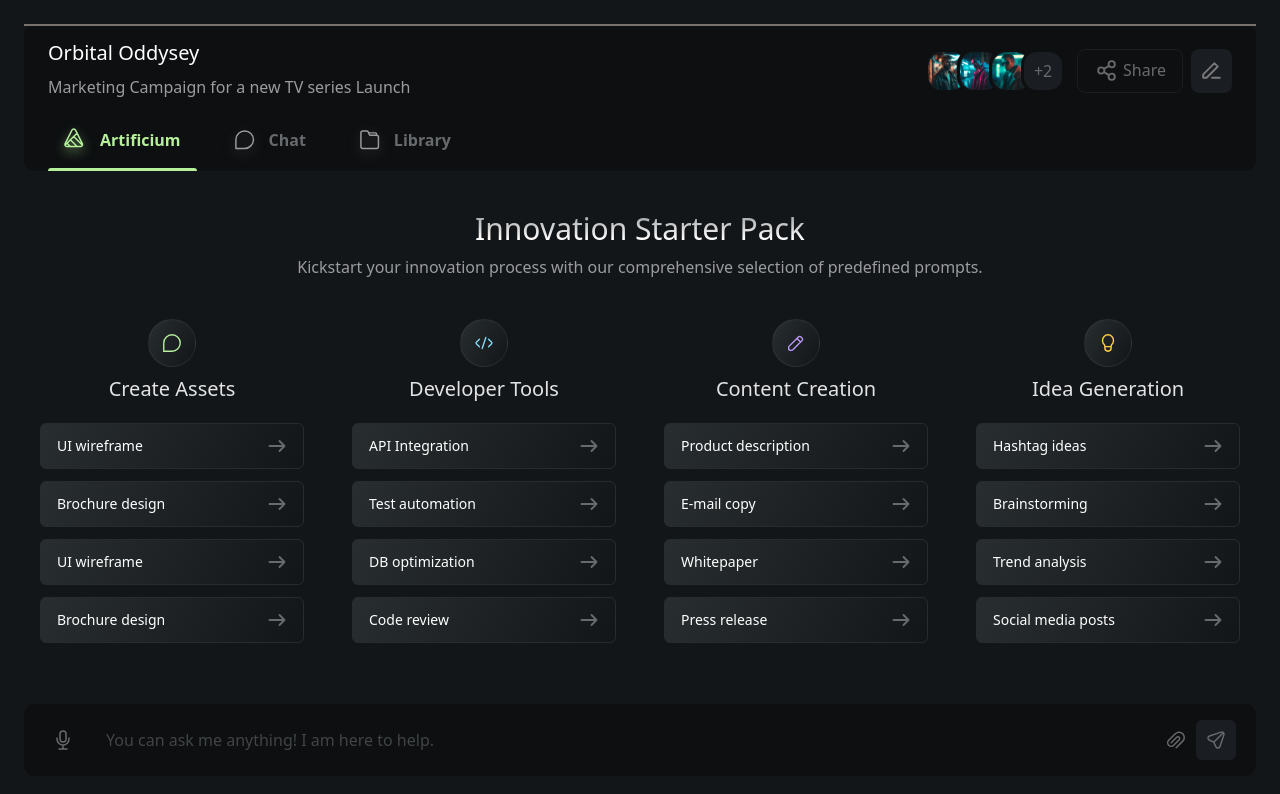
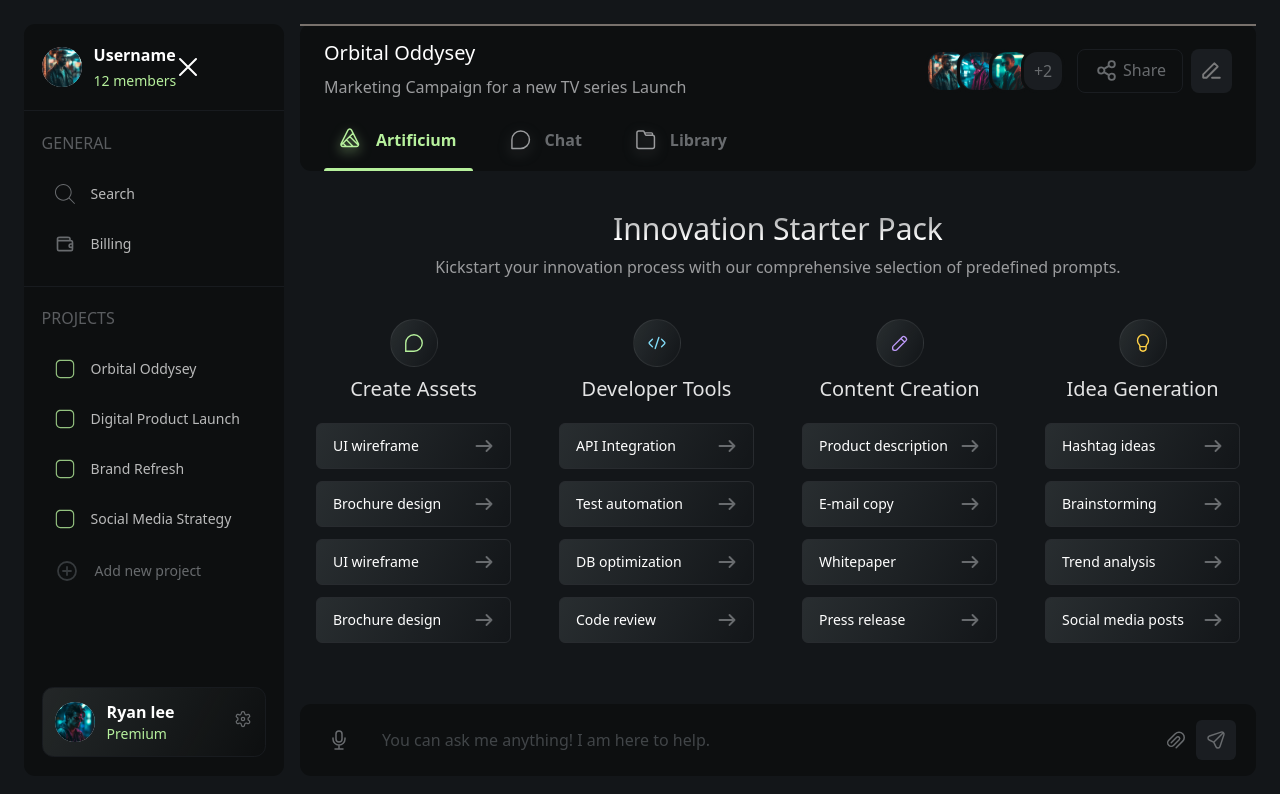
Before and after one commit to amirrezaRst/Artificium, a React (Create React App) app: page / in a window 1280 px wide. Shown: the top 794 px of the page. Built offline with nearby package versions, Linux system fonts and the light colour scheme.

Commit message:
hamburger menu completed

```diff
--- a/public/css/main.css
+++ b/public/css/main.css
@@ -97,11 +97,50 @@ h3 {
   height: 100vh;
   background-color: #131619;
 }
+/*
+.main-layout .sidebar-parent {
+  transition-delay: 1s;
+  transition-property: all;
+  transition-duration: 1s;
+  display: block;
+}
+@media screen and (max-width: 1023px) {
+  .main-layout .sidebar-parent {
+    transition: all 1s;
+    display: none;
+  }
+}
+.main-layout .sidebar-parent.active {
+  display: block;
+} */
+
 .main-layout .sidebar {
   background-color: #0d0f10;
   border-radius: 0.7rem;
-  /*! Must Edited */
-  /* min-width: 280px; */
+  transition: all 0.7s;
+}
+@media screen and (max-width: 767px) {
+  .main-layout .sidebar {
+    transform: translateX(-120%);
+  }
+}
+.main-layout .sidebar.active {
+  transform: translateX(0);
+}
+
+.main-layout .sidebar-overlay {
+  width: 100%;
+  height: 100%;
+  position: absolute;
+  top: 0;
+  right: 0;
+  z-index: -10;
+  transition: all 0.7s;
+}
+.main-layout .sidebar-overlay.active {
+  background-color: #13161992;
+  backdrop-filter: blur(3px);
+  z-index: 10;
 }
 
 .main-layout .sidebar .content {
@@ -148,6 +187,12 @@ h3 {
   }
 }
 
+@media screen and (max-width: 767px) {
+  .main-layout .sidebar .content {
+    padding: 0.9rem 0.8rem;
+  }
+}
+
 /*todo topbar */
 .topbar {
   width: 100%;
@@ -156,7 +201,7 @@ h3 {
 }
 
 .topbar .content {
-  padding: .8rem 1.5rem;
+  padding: 0.8rem 1.5rem;
   border-bottom: 1px solid #181b1f;
 }
 .topbar .content:last-of-type {
--- a/src/components/Svgs.jsx
+++ b/src/components/Svgs.jsx
@@ -234,3 +234,11 @@ export const ArrowRightSvg = () => {
         </svg>
     )
 }
+
+export const XmarkSvg = () => {
+    return (
+        <svg width="100%" height="100%" viewBox="0 0 24 24" fill="none" xmlns="http://www.w3.org/2000/svg">
+            <path d="M4 4L20 20M20 4L4 20" stroke="#ffffff" stroke-width="2" stroke-linecap="round" stroke-linejoin="round" />
+        </svg>
+    )
+}
--- a/src/components/home/index.jsx
+++ b/src/components/home/index.jsx
@@ -8,8 +8,8 @@ const Home = () => {
 
             {/* if you haven't messaged yet show introduction */}
             <div>
-                <h3 className="text-white text-center text-3xl font-medium mb-2">Innovation Starter Pack</h3>
-                <p className="text-special-gray text-center lg:mb-10 mb-6">Kickstart your innovation process with our comprehensive selection of predefined prompts.</p>
+                <h3 className="text-white text-center text-3xl font-medium mb-2 max-sm:text-2xl">Innovation Starter Pack</h3>
+                <p className="text-special-gray text-center lg:mb-10 mb-6 max-sm:text-sm">Kickstart your innovation process with our comprehensive selection of predefined prompts.</p>
 
                 <Introduction />
             </div>
--- a/src/components/home/introduction/index.jsx
+++ b/src/components/home/introduction/index.jsx
@@ -83,7 +83,7 @@ const IntroOption = [
 
 const Introduction = () => {
     return (
-        <div className="grid xl:grid-cols-4 md:grid-cols-3 sm:grid-cols-2 xl:gap-12 sm:gap-6 gap-4">
+        <div className="grid xl:grid-cols-4 md:grid-cols-3 sm:grid-cols-2 xl:gap-12 sm:gap-6 gap-8">
             {
                 IntroOption.map((item, index) => (
                     <SingleSection key={index} title={item.title} icon={item.icon} items={item.items} color={item.color} />
--- a/src/layouts/MainLayout.jsx
+++ b/src/layouts/MainLayout.jsx
@@ -1,3 +1,4 @@
+import { useEffect, useState } from "react";
 import Inbox from "../common/Inbox";
 import Sidebar from "./sidebar";
 import Topbar from "./topbar";
@@ -6,14 +7,17 @@ import Topbar from "./topbar";
 
 
 const MainLayout = ({ children }) => {
+    const [isOpen, setIsOpen] = useState(false);
+
     return (
         <div
-            className="h-[100vh] main-layout 3xl:px-[8%] 2xl:px-[3%] xl:p-6 lg:p-4 sm:p-6 p-4 flex 2xl:gap-7 gap-4">
+            className={`h-[100vh] main-layout 3xl:px-[8%] 2xl:px-[3%] xl:p-6 lg:p-4 sm:p-6 p-4 flex 2xl:gap-7 md:gap-4`}
+        >
 
-            {/* <Sidebar /> */}
+            <Sidebar isOpen={isOpen} setIsOpen={setIsOpen} />
 
             <div className="w-full flex flex-col">
-                <Topbar />
+                <Topbar setIsOpen={setIsOpen} />
                 <div className="flex flex-col flex-1 h-96 relative mt-2" >
 
                     <div className="overflow-y-scroll h-full px-4">
--- a/src/layouts/sidebar/SideItem.jsx
+++ b/src/layouts/sidebar/SideItem.jsx
@@ -2,8 +2,8 @@ import { SearchSvg, Square, WalletSvg } from "../../components/Svgs";
 
 const SideItem = ({ path, label, project }) => {
     return (
-        <li className="flex px-3 py-3 items-center lg:justify-start md:justify-center gap-4">
-            <div className={project ? "w-5 h-5" : "lg:w-5 lg:h-5 md:w-6 md:h-6"}>
+        <li className="flex px-3 py-3 max-md:py-2.5 items-center lg:justify-start md:justify-center gap-4">
+            <div className={project ? "w-5 h-5" : "lg:w-5 lg:h-5 md:w-6 md:h-6 w-6 h-6"}>
                 {path == "search" ?
                     <SearchSvg /> : !project ?
                         <WalletSvg /> :
--- a/src/layouts/sidebar/SideProfile.jsx
+++ b/src/layouts/sidebar/SideProfile.jsx
@@ -3,17 +3,17 @@ import { GearSvg } from "../../components/Svgs";
 const SideProfile = () => {
     return (
         <div className="content">
-            <div className="profile">
+            <div className="profile max-md:px-3 max-md:py-2">
                 <div className="flex lg:flex-row md:flex-col flex-1 items-center justify-between lg:p-3 md:py-3 md:px-2">
-                    <div className="flex lg:flex-row sm:flex-col items-center">
+                    <div className="flex lg:flex-row md:flex-col max-md:flex-row items-center">
                         <img src="./images/avatar7.png" alt="avatar" className="w-10 h-10 rounded-full bg-gray-300"></img>
                         <div className="lg:ml-3 md:ml-0 md:text-center lg:text-left md:pt-1 lg:pt-0">
-                            <h3 className="lg:text-base text-sm font-semibold">Ryan lee</h3>
+                            <h3 className="lg:text-base text-xs font-semibold">Ryan lee</h3>
                             <p className="lg:text-sm md:text-xs">Premium</p>
                         </div>
                     </div>
                     <div>
-                        <button className="lg:w-5 lg:h-5 md:w-6 md:h-6 lg:mt-0 md:mt-5">
+                        <button className="lg:w-5 lg:h-5 md:w-6 md:h-6 w-6 h-6 lg:mt-0 md:mt-5">
                             <GearSvg />
                         </button>
                     </div>
--- a/src/layouts/sidebar/SideWorkspace.jsx
+++ b/src/layouts/sidebar/SideWorkspace.jsx
@@ -1,13 +1,19 @@
-const SideWorkspace = () => {
+import { XmarkSvg } from "../../components/Svgs";
+
+const SideWorkspace = ({setIsOpen}) => {
     return (
         <div className="content">
             <div className="flex lg:justify-between items-center md:justify-center">
                 <div className="flex lg:flex-row md:flex-col items-center">
                     <img src="./images/avatar1.png" alt="avatar" className="w-10 h-10 rounded-full bg-gray-300"></img>
-                    <div className="lg:ml-3">
+                    <div className="lg:ml-3 max-md:ml-3">
                         <h3 className="text-base font-semibold lg:block sm:hidden">Username</h3>
                         <p className="lg:text-sm md:text-[10px] mt-1">12 members</p>
+
                     </div>
+                    <button className="w-6 h-6" onClick={()=>setIsOpen(false)}>
+                        <XmarkSvg />
+                    </button>
                 </div>
             </div>
         </div>
--- a/src/layouts/sidebar/index.jsx
+++ b/src/layouts/sidebar/index.jsx
@@ -1,3 +1,4 @@
+import { useState } from "react";
 import { CirclePlusSvg, GearSvg, SearchSvg, WalletSvg } from "../../components/Svgs";
 import SideItem from "./SideItem";
 import SideProfile from "./SideProfile";
@@ -8,19 +9,24 @@ const generalNav = [
     { path: "billing", label: "Billing" }
 ]
 
-const Sidebar = () => {
+const Sidebar = ({ isOpen, setIsOpen }) => {
+
     return (
-        <aside className="sidebar flex flex-col justify-between
-        3xl:min-w-[300px] 2xl:min-w-[260px] lg:min-w-[260px] md:min-w-0 min-w-[250px] lg:relative
-        ">
+        <div className={`sidebar-parent ${isOpen ? "active" : "active"}`}>
+
+            <div className={`sidebar-overlay ${isOpen ? "active" : ""}`}></div>
+
+            <aside className={`sidebar flex flex-col justify-between z-10 md:h-full max-md:h-[95%]
+        3xl:min-w-[300px] 2xl:min-w-[260px] lg:min-w-[260px] md:min-w-0 min-w-[250px] lg:relative max-md:absolute max-md:w-[200px]
+                ${isOpen ? "active" : ""}`}>
 
                 {/*!//! workspace section */}
-            <SideWorkspace />
+                <SideWorkspace setIsOpen={setIsOpen} />
 
                 {/*!//! navbar section */}
                 <nav className="flex-1 overflow-y-auto">
                     <div className="content">
-                    <h4 className="font-medium text-[#686b6eda] lg:block md:hidden">GENERAL</h4>
+                        <h4 className="font-medium text-[#686b6eda] lg:block md:hidden max-md:text-sm">GENERAL</h4>
                         <ul className="mt-4 space-y-1">
                             {generalNav.map((item, index) =>
                                 <SideItem key={index} path={item.path} label={item.label} />
@@ -28,7 +34,7 @@ const Sidebar = () => {
                         </ul>
                     </div>
                     <div className="content">
-                    <h4 className="font-medium text-[#686b6eda] lg:block md:hidden">PROJECTS</h4>
+                        <h4 className="font-medium text-[#686b6eda] lg:block md:hidden max-md:text-sm">PROJECTS</h4>
                         <ul className="mt-4 space-y-1">
                             <SideItem key={1} project path={`/project`} label={"Orbital Oddysey"} />
                             <SideItem key={2} project path={`/project`} label={"Digital Product Launch"} />
@@ -48,6 +54,7 @@ const Sidebar = () => {
                 <SideProfile />
 
             </aside>
+        </div>
     );
 }
 
--- a/src/layouts/topbar/TopHeader.jsx
+++ b/src/layouts/topbar/TopHeader.jsx
@@ -1,7 +1,8 @@
 import { MenuSvg, PenSvg, ShareSvg } from "../../components/Svgs";
 import WorkspaceUser from "./WorkspaceUser";
 
-const TopHeader = () => {
+const TopHeader = ({ setIsOpen }) => {
+
     return (
         <div
             className="content pb-3 border-b flex max-md:flex-col items-center max-md:items-start gap-3 justify-between border-t-2
@@ -12,14 +13,17 @@ const TopHeader = () => {
             <div className="w-full">
                 <div className="flex items-center justify-between">
                     <h3 className="text-xl">Orbital Oddysey</h3>
-                    <button className="hidden max-md:block border border-[#131619] hover:bg-[#131619] transition-all h-9 w-9 p-2 rounded-md">
+                    <button
+                        className="hidden max-md:block border border-[#131619] hover:bg-[#131619] transition-all h-9 w-9 p-2 rounded-md"
+                        onClick={() => setIsOpen(true)}
+                    >
                         <MenuSvg />
                     </button>
 
                 </div>
-                <p className="mt-2 mb-1 text-sm sm:text-base">Marketing Campaign for a new TV series Launch</p>
+                <p className="mt-2 mb-1 text-sm sm:text-base line-clamp-2">Marketing Campaign for a new TV series Launch</p>
             </div>
-            <div className="flex flex-row max-md:items-center max-md:justify-between max-md:w-full">
+            <div className="flex flex-row max-md:items-center max-md:justify-between max-md:w-full max-sm:hidden">
 
                 <WorkspaceUser />
                 <div className="flex">
--- a/src/layouts/topbar/index.jsx
+++ b/src/layouts/topbar/index.jsx
@@ -5,7 +5,7 @@ import TopNav from "./TopNav";
 import { useLocation } from "react-router";
 
 
-const Topbar = () => {
+const Topbar = ({ setIsOpen }) => {
 
     const location = useLocation();
     const [page, setPage] = useState(location.pathname);
@@ -13,7 +13,7 @@ const Topbar = () => {
     return (
         <div className="topbar">
 
-            <TopHeader />
+            <TopHeader setIsOpen={setIsOpen} />
 
             <TopNav page={page} changePage={setPage} />
 
```
Lines whose indentation alone changed are shown as unchanged.
